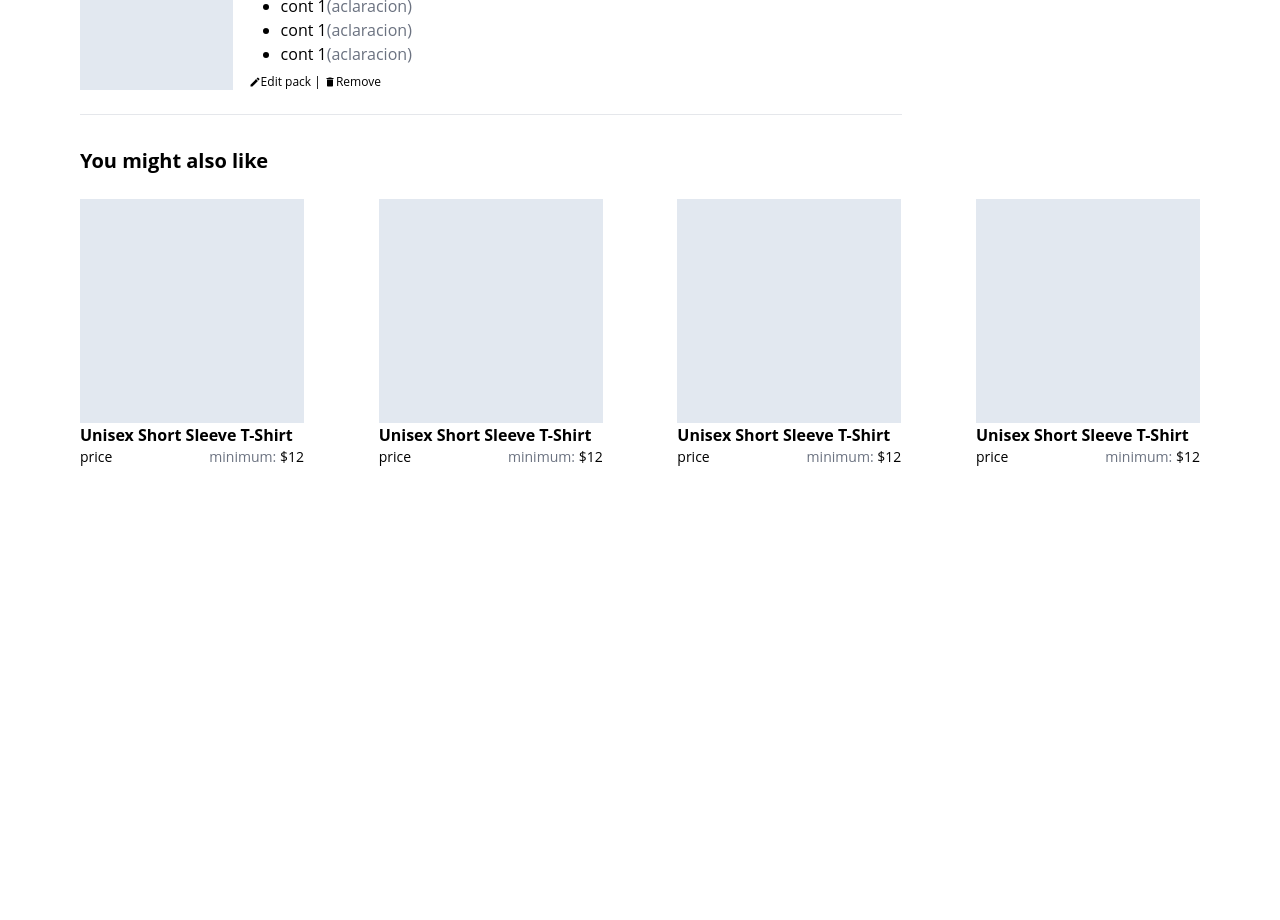
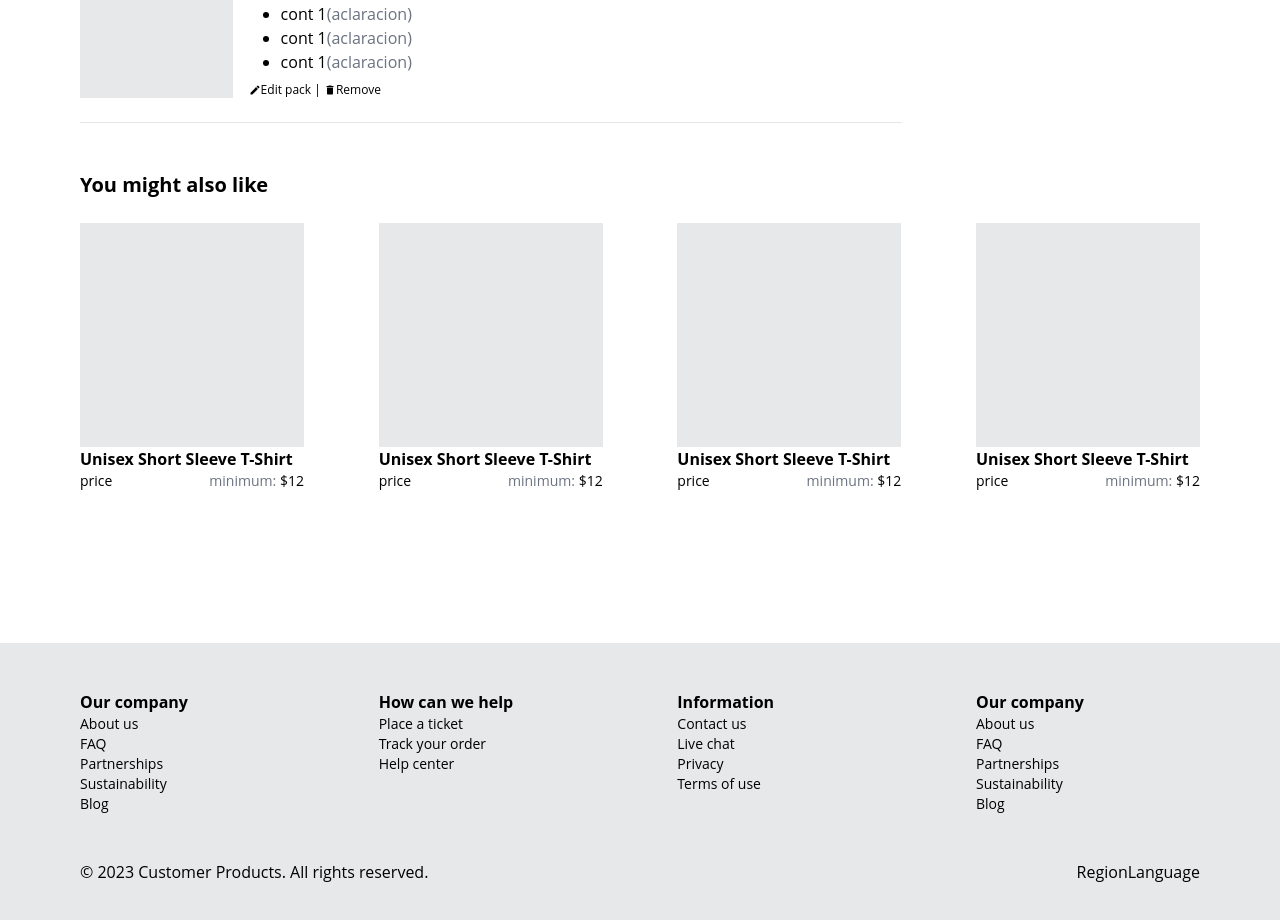
Before and after one commit to manzonlucas/react-mui-challenge, a React (Create React App) app: page / in a window 1280 px wide. Shown: the part 480-1400 px from the top of the page. Before the commit the page ends 963 px from the top, so only its background shows below. Built offline with nearby package versions, Linux system fonts and the light colour scheme.

Commit message:
change "grey" for the # color on figma

```diff
--- a/src/App.js
+++ b/src/App.js
@@ -1,4 +1,5 @@
 import Cart from './components/Cart';
+import Footer from './components/Footer';
 import Header from './components/Header';
 import Recommendations from './components/Recommendations';
 
@@ -8,6 +9,7 @@ function App() {
       <Header />
       <Cart />
       <Recommendations />
+      <Footer />
     </>
   )
 }
--- a/src/components/Cart/Item.jsx
+++ b/src/components/Cart/Item.jsx
@@ -5,7 +5,7 @@ export default function Item() {
   return (
     <>
       <article className="flex gap-4">
-        <div className='w-48 aspect-square bg-slate-200'></div>
+        <div className='w-48 aspect-square bg-[#E6E8E9]'></div>
         <section className='w-full flex justify-between'>
           <div className="flex flex-col gap-2">
             <h3 className="font-bold">Title</h3>
--- a/src/components/Cart/index.jsx
+++ b/src/components/Cart/index.jsx
@@ -3,7 +3,7 @@ import Summary from "./Summary";
 
 export default function Cart() {
   return (
-    <main className="flex py-4 px-20 gap-6">
+    <main className="flex py-6 px-20 gap-6">
       <ItemList />
       <Summary />
     </main>
--- /dev/null
+++ b/src/components/Footer/LangAndCopyright.jsx
@@ -0,0 +1,11 @@
+export default function LangAndCopyright() {
+  return (
+    <section className="flex justify-between">
+      <p>© 2023 Customer Products. All rights reserved.</p>
+      <div className="flex">
+        <p>Region</p>
+        <p>Language</p>
+      </div>
+    </section>
+  )
+}
--- /dev/null
+++ b/src/components/Footer/Links.jsx
@@ -0,0 +1,46 @@
+export default function Links() {
+  return (
+    <section className="flex justify-between">
+      <article className="flex flex-col w-1/5">
+        <h3 className="font-bold">Our company</h3>
+        <ul>
+          <li className="text-sm">About us</li>
+          <li className="text-sm">FAQ</li>
+          <li className="text-sm">Partnerships</li>
+          <li className="text-sm">Sustainability</li>
+          <li className="text-sm">Blog</li>
+        </ul>
+      </article >
+
+      <article className="flex flex-col w-1/5">
+        <h3 className="font-bold">How can we help</h3>
+        <ul>
+          <li className="text-sm">Place a ticket</li>
+          <li className="text-sm">Track your order</li>
+          <li className="text-sm">Help center</li>
+        </ul>
+      </article >
+
+      <article className="flex flex-col w-1/5">
+        <h3 className="font-bold">Information</h3>
+        <ul>
+          <li className="text-sm">Contact us</li>
+          <li className="text-sm">Live chat</li>
+          <li className="text-sm">Privacy</li>
+          <li className="text-sm">Terms of use</li>
+        </ul>
+      </article >
+
+      <article className="flex flex-col w-1/5">
+        <h3 className="font-bold">Our company</h3>
+        <ul>
+          <li className="text-sm">About us</li>
+          <li className="text-sm">FAQ</li>
+          <li className="text-sm">Partnerships</li>
+          <li className="text-sm">Sustainability</li>
+          <li className="text-sm">Blog</li>
+        </ul>
+      </article >
+    </section >
+  )
+}
--- /dev/null
+++ b/src/components/Footer/index.jsx
@@ -0,0 +1,11 @@
+import LangAndCopyright from "./LangAndCopyright";
+import Links from "./Links";
+
+export default function Footer() {
+  return (
+    <footer className="flex flex-col justify-around h-72 py-6 px-20 mt-32 bg-[#E6E8E9]">
+      <Links />
+      <LangAndCopyright />
+    </footer>
+  )
+}
--- a/src/components/Header/navBar.jsx
+++ b/src/components/Header/navBar.jsx
@@ -3,7 +3,7 @@ export default function NavBar() {
   const navLinks = ['All products', 'Packaging', 'Drinkware', 'Apparel', 'Notebooks', 'Backpacks'];
 
   return (
-    <nav className="py-3 px-20 bg-slate-200 text-slate-700">
+    <nav className="py-3 px-20 bg-[#E6E8E9] text-slate-700">
       {navLinks.map(link => {
         return <a href="/" className="mr-8">{link}</a>
       })}
--- a/src/components/Recommendations/RecommendationItem.jsx
+++ b/src/components/Recommendations/RecommendationItem.jsx
@@ -1,7 +1,7 @@
 export default function RecommendationItem() {
   return (
     <article className="flex flex-col w-1/5">
-      <div className="aspect-square bg-slate-200">    </div>
+      <div className="aspect-square bg-[#E6E8E9]">    </div>
       <div>
         <p className="font-bold">Unisex Short Sleeve T-Shirt</p>
         <div className="flex justify-between">
--- a/src/components/Recommendations/index.jsx
+++ b/src/components/Recommendations/index.jsx
@@ -2,7 +2,7 @@ import RecommendationItem from "./RecommendationItem";
 
 export default function Recommendations() {
   return (
-    <section className="flex flex-col py-4 px-20 gap-6">
+    <section className="flex flex-col py-6 px-20 gap-6">
       <h2 className="font-bold text-xl">You might also like</h2>
       <div className="flex justify-between">
         <RecommendationItem />
```
Also changed, not shown: src/components/Footer/Contact.jsx (added).
